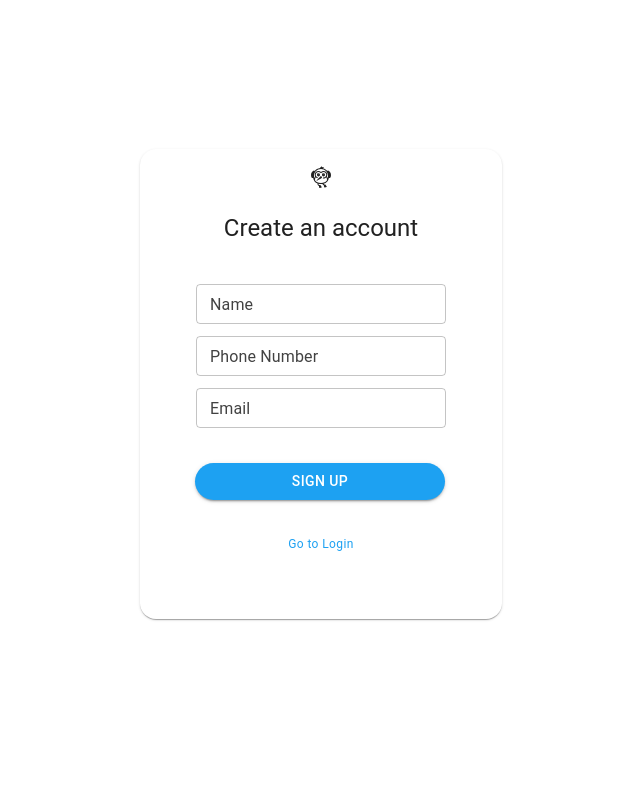
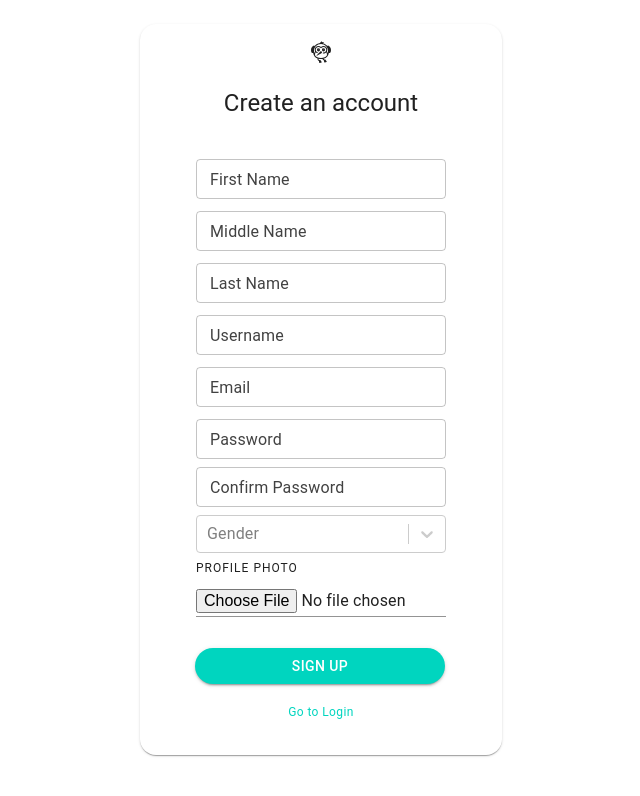
Before and after one commit to React-Revalida/socmed-app-frontend, a React (Create React App) app: page /register in a window 1280 px wide. Shown: the top 796 px of the page, without its empty margins (319-959 px from the left). Built offline with nearby package versions, Linux system fonts and the light colour scheme.

Commit message:
updated style for register page

```diff
--- a/package.json
+++ b/package.json
@@ -19,6 +19,7 @@
     "react-dom": "^18.2.0",
     "react-router-dom": "^6.8.1",
     "react-scripts": "5.0.1",
+    "react-select": "^5.7.0",
     "react-twitter-embed": "^4.0.4",
     "styled-components": "^5.3.6",
     "web-vitals": "^2.1.4"
--- a/src/components/RegisterForm.jsx
+++ b/src/components/RegisterForm.jsx
@@ -6,12 +6,21 @@ import {
   CardActions,
   CardContent,
   CardHeader,
+  Input,
   TextField,
   Typography,
 } from "@mui/material";
 import FlutterDashIcon from "@mui/icons-material/FlutterDash";
+import { Link } from "react-router-dom";
+import Select from "react-select";
 
 const RegisterForm = () => {
+  const genderOptions = [
+    { value: "MALE", label: "Male" },
+    { value: "FEMALE", label: "Female" },
+    { value: "OTHER", label: "Prefer not to say" },
+  ];
+
   return (
     <>
       <Card
@@ -34,16 +43,32 @@ const RegisterForm = () => {
         <CardContent>
           <Box width={250}>
             <TextField
-              name="name"
-              label="Name"
+              name="firstName"
+              label="First Name"
               variant="outlined"
               margin="dense"
               size="small"
               fullWidth
             />
             <TextField
-              name="phoneNumber"
-              label="Phone Number"
+              name="middleName"
+              label="Middle Name"
+              variant="outlined"
+              margin="dense"
+              size="small"
+              fullWidth
+            />
+            <TextField
+              name="lastName"
+              label="Last Name"
+              variant="outlined"
+              margin="dense"
+              size="small"
+              fullWidth
+            />
+            <TextField
+              name="username"
+              label="Username"
               variant="outlined"
               type={"password"}
               margin="dense"
@@ -54,11 +79,36 @@ const RegisterForm = () => {
               name="email"
               label="Email"
               variant="outlined"
+              margin="dense"
+              size="small"
+              fullWidth
+            />
+            <TextField
+              name="password"
+              label="Password"
+              variant="outlined"
               type={"password"}
               margin="dense"
               size="small"
               fullWidth
             />
+            <TextField
+              name="confirmPassword"
+              label="Confirm Password"
+              variant="outlined"
+              type={"password"}
+              style={{ marginBottom: 8, marginTop: 4 }}
+              size="small"
+              fullWidth
+            />
+            <Select
+              name="gender"
+              options={genderOptions}
+              placeholder="Gender"
+              fullWidth
+            />
+            <Typography variant="overline">Profile Photo</Typography>
+            <Input type="file" />
           </Box>
         </CardContent>
         <CardActions sx={{ padding: "15px" }}>
@@ -66,17 +116,22 @@ const RegisterForm = () => {
             variant="contained"
             sx={{
               width: 250,
-              backgroundColor: "#1DA1F2",
+              backgroundColor: "#00d5bf",
               borderRadius: 8,
+              ":hover": {
+                backgroundColor: "#00d5bf",
+              },
             }}
           >
             Sign Up
           </Button>
         </CardActions>
-        <Box marginTop={2} marginBottom={4} textAlign={"center"}>
-          <Typography variant="caption" color={"#1DA1F2"}>
-            Go to Login
-          </Typography>
+        <Box textAlign={"center"}>
+          <Link to="/login" style={{ textDecoration: "none" }}>
+            <Typography variant="caption" color={"#00d5bf"}>
+              Go to Login
+            </Typography>
+          </Link>
         </Box>
       </Card>
     </>
```
Also changed, not shown: 1 other file (tests, documents, lock files or other folders).
